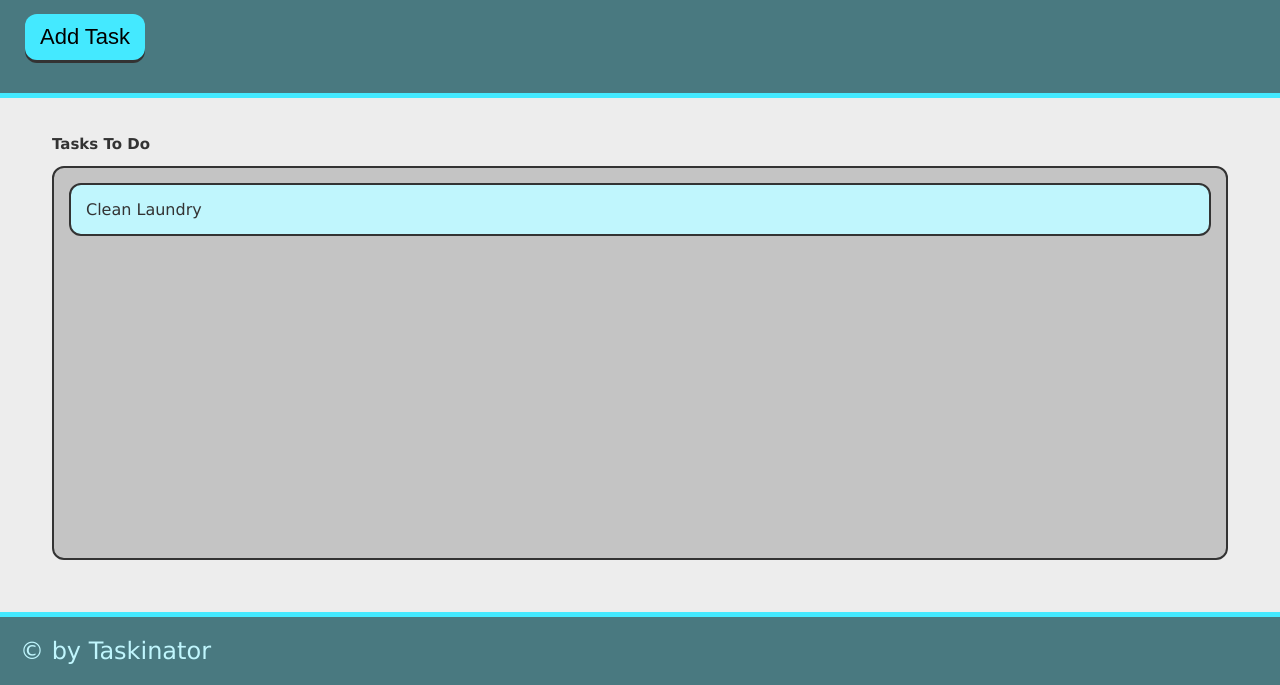
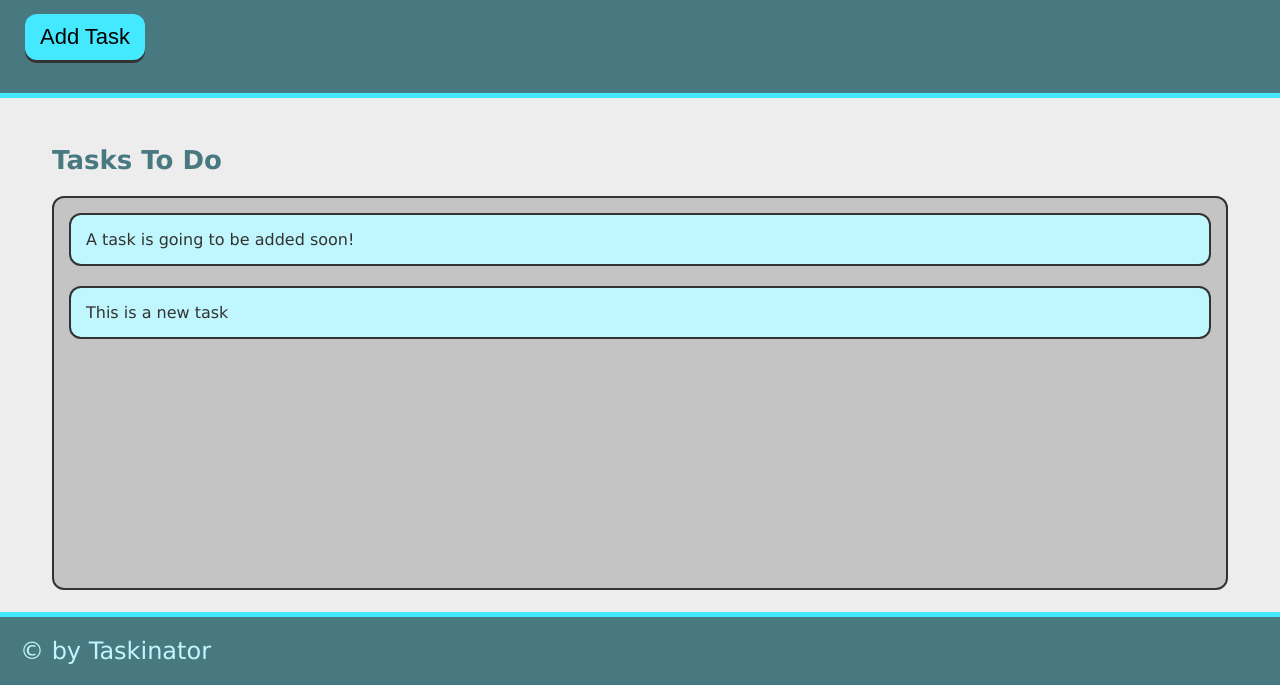
Before and after one commit to llacourciere/taskinator, a plain HTML site: page index.html in a window 1280 px wide. Both pictures are taken after a click on the button "Add Task". Shown: the part 115-800 px from the top of the page. Drawn offline with Linux system fonts and the light colour scheme.

Commit message:
added taskhandler and eventlistener for the add task button

```diff
--- a/assets/js/script.js
+++ b/assets/js/script.js
@@ -0,0 +1,10 @@
+var buttonEl = document.querySelector('#save-task');
+var tasksToDoEl = document.querySelector('#tasks-to-do');
+
+   var createTaskHandler = function() {
+    var listItemEl = document.createElement('li');
+    listItemEl.className = 'task-item';
+    listItemEl.textContent = 'This is a new task';
+    tasksToDoEl.appendChild(listItemEl);
+   };
+buttonEl.addEventListener("click", createTaskHandler);
--- a/index.html
+++ b/index.html
@@ -1,5 +1,6 @@
 <!DOCTYPE html>
 <html lang="en">
+
 <head>
     <meta charset="UTF-8">
     <meta http-equiv="X-UA-Compatible" content="IE=edge">
@@ -7,19 +8,20 @@
     <title>Taskinator</title>
     <link rel="stylesheet" href="./assets/css/style.css">
 </head>
+
 <body>
     <header>
         <h1 class="page-title">Taskinator</h1>
         <p>Click the button below to add a new task!</p>
-        <button class="btn">Add Task</button>
+        <button class="btn" id="save-task">Add Task</button>
     </header>
 
     <main class="page-content">
 
         <section class="task-list-wrapper">
-            <h2>Tasks To Do</h2>
-            <ul class="task-list">
-                <li class="task-item">Clean Laundry</li>
+            <h2 class="list-title">Tasks To Do</h2>
+            <ul class="task-list" id="tasks-to-do">
+                <li class="task-item">A task is going to be added soon!</li>
             </ul>
         </section>
     </main>
@@ -31,4 +33,5 @@
 
     <script src="./assets/js/script.js"></script>
 </body>
+
 </html>
```
